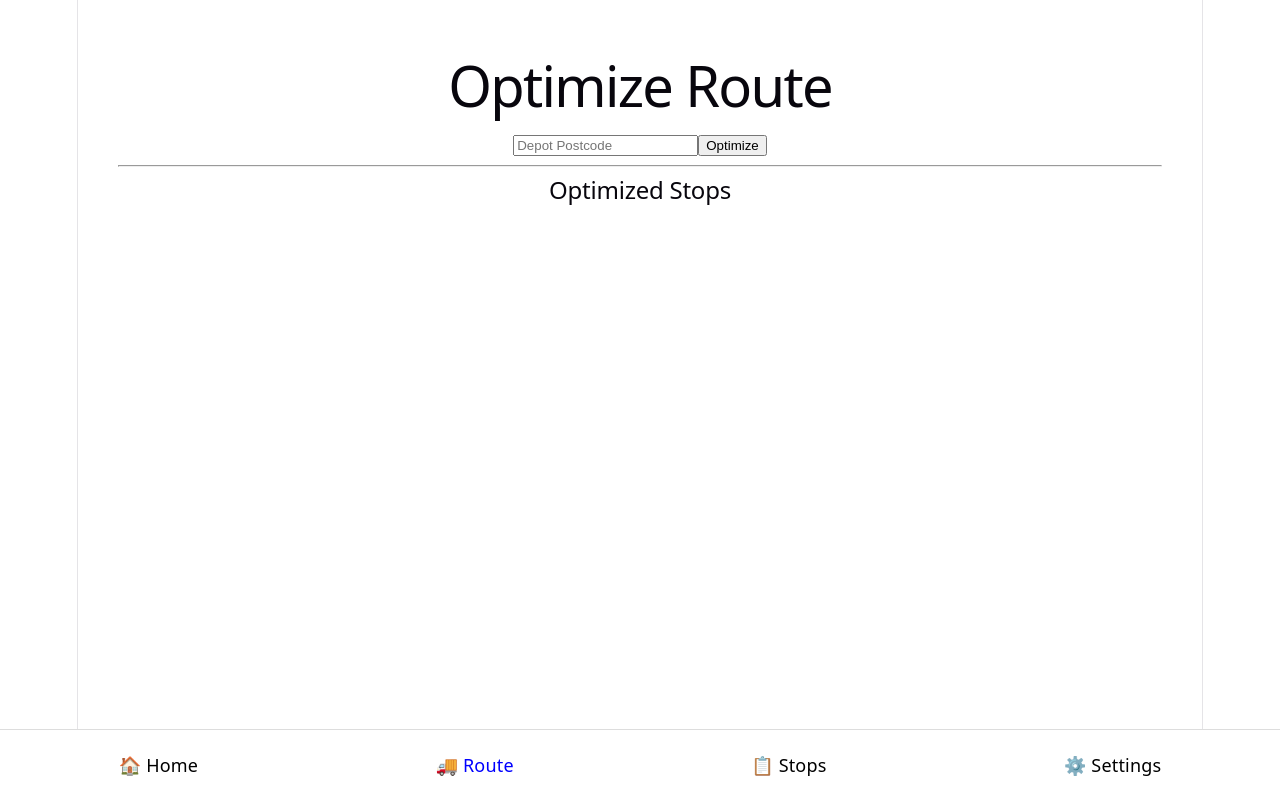
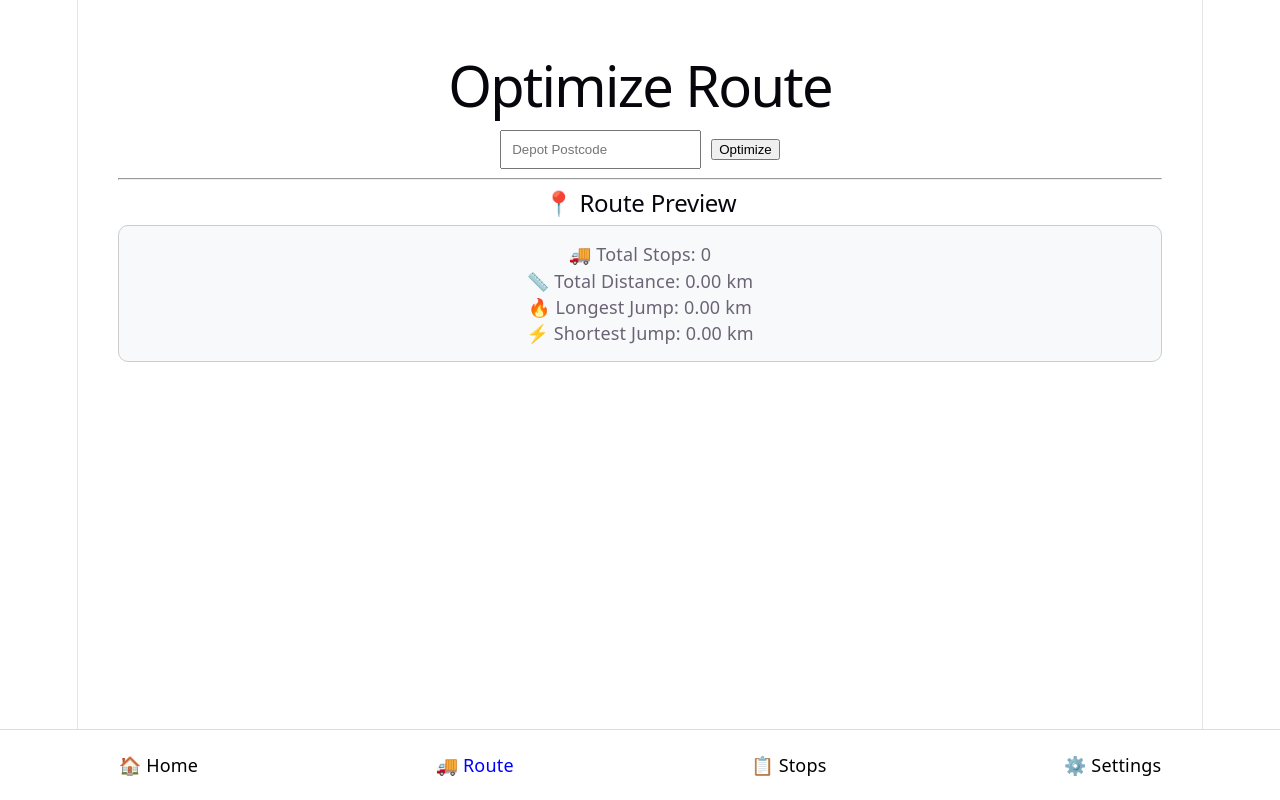
Before and after one commit to Deepsharma342/Delivery, a React app in the folder frontend/: page /route in a window 1280 px wide. Built offline with nearby package versions, Linux system fonts and the light colour scheme; the HTML template or start-up script is replaced by a standard one.

Commit message:
done cors corrected

```diff
--- a/frontend/src/pages/OptimizedRoute.jsx
+++ b/frontend/src/pages/OptimizedRoute.jsx
@@ -14,7 +14,6 @@ const OptimizedRoute = () => {
     if (savedRoute) {
       const parsedRoute = JSON.parse(savedRoute);
 
-      // Only restore if there are pending stops
       const hasPendingStops = parsedRoute.some(
         (stop) => !stop.completed
       );
@@ -71,7 +70,6 @@ const OptimizedRoute = () => {
 
       const updatedRoute = response.data;
 
-      // All stops completed
       if (
         updatedRoute.length === 0 ||
         updatedRoute.every(
@@ -107,6 +105,32 @@ const OptimizedRoute = () => {
     );
   }
 
+  const totalDistance = route.reduce(
+    (sum, stop) =>
+      sum + (stop.distanceFromPrevious || 0),
+    0
+  );
+
+  const longestJump =
+    route.length > 0
+      ? Math.max(
+          ...route.map(
+            (stop) =>
+              stop.distanceFromPrevious || 0
+          )
+        )
+      : 0;
+
+  const shortestJump =
+    route.length > 0
+      ? Math.min(
+          ...route.map(
+            (stop) =>
+              stop.distanceFromPrevious || 0
+          )
+        )
+      : 0;
+
   return (
     <div style={{ padding: "20px" }}>
       <h1>Optimize Route</h1>
@@ -118,6 +142,10 @@ const OptimizedRoute = () => {
         onChange={(e) =>
           setDepotPostcode(e.target.value)
         }
+        style={{
+          padding: "10px",
+          marginRight: "10px",
+        }}
       />
 
       <button onClick={handleOptimize}>
@@ -126,30 +154,77 @@ const OptimizedRoute = () => {
 
       <hr />
 
-      <h2>Optimized Stops</h2>
+      <h2>📍 Route Preview</h2>
+
+      <div
+        style={{
+          border: "1px solid #ccc",
+          padding: "15px",
+          borderRadius: "10px",
+          marginBottom: "20px",
+          background: "#f8f9fa",
+        }}
+      >
+        <p>
+          🚚 Total Stops: {route.length}
+        </p>
+
+        <p>
+          📏 Total Distance:{" "}
+          {totalDistance.toFixed(2)} km
+        </p>
+
+        <p>
+          🔥 Longest Jump:{" "}
+          {longestJump.toFixed(2)} km
+        </p>
+
+        <p>
+          ⚡ Shortest Jump:{" "}
+          {shortestJump.toFixed(2)} km
+        </p>
+      </div>
 
       {route.map((stop, index) => (
         <div
           key={stop._id}
           style={{
             marginBottom: "12px",
-            padding: "10px",
+            padding: "15px",
             border: "1px solid #ccc",
+            borderRadius: "10px",
+            background:
+              stop.distanceFromPrevious > 5
+                ? "#fff3cd"
+                : "#f8f9fa",
           }}
         >
           <strong>
             Stop {index + 1}
           </strong>
 
-          <p>{stop.postcode}</p>
+          <p>
+            📮 {stop.postcode}
+          </p>
 
           <p>
-            Distance From Previous:{" "}
+            📏 Distance From Previous:{" "}
             {stop.distanceFromPrevious?.toFixed(
               2
             )}{" "}
             km
           </p>
+
+          {stop.distanceFromPrevious > 5 && (
+            <p
+              style={{
+                color: "#ff8800",
+                fontWeight: "bold",
+              }}
+            >
+              ⚠ Long Distance Jump
+            </p>
+          )}
         </div>
       ))}
     </div>
```
Also changed, not shown: 1 other file (tests, documents, lock files or other folders).
